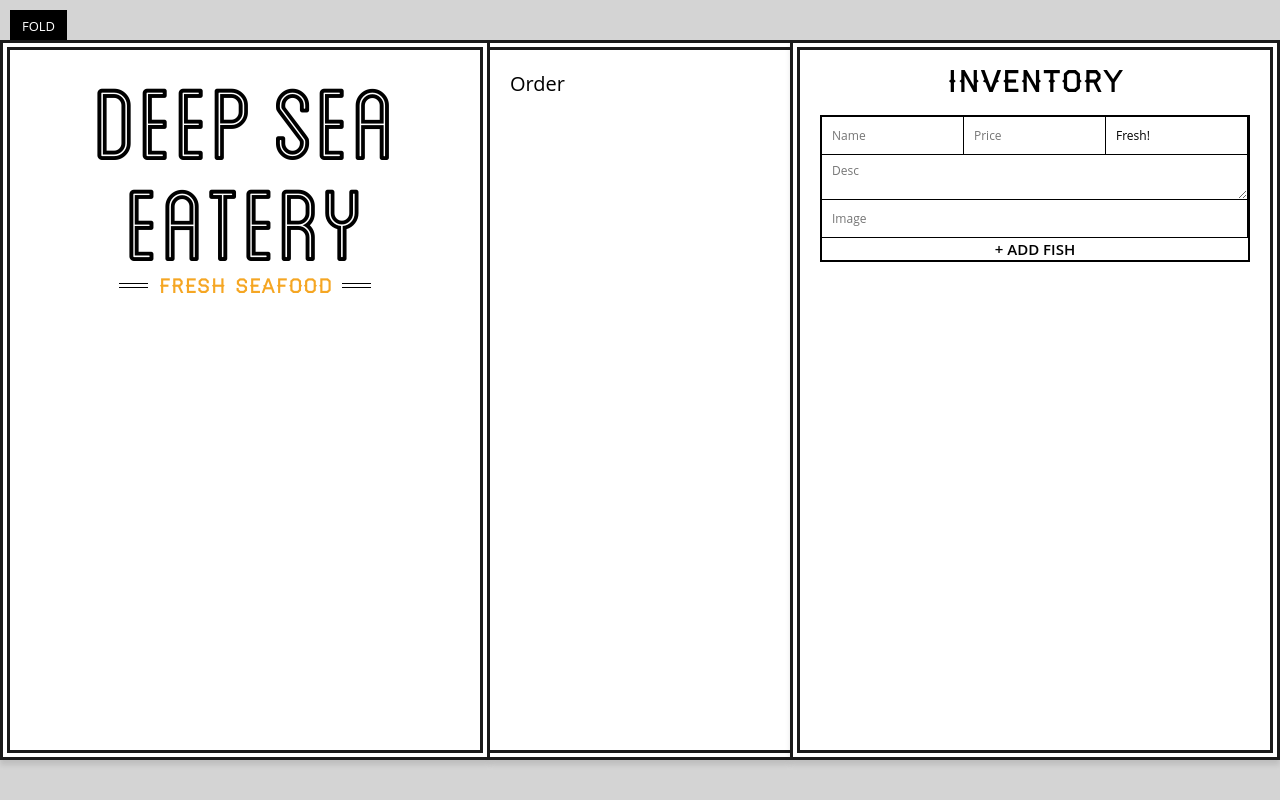
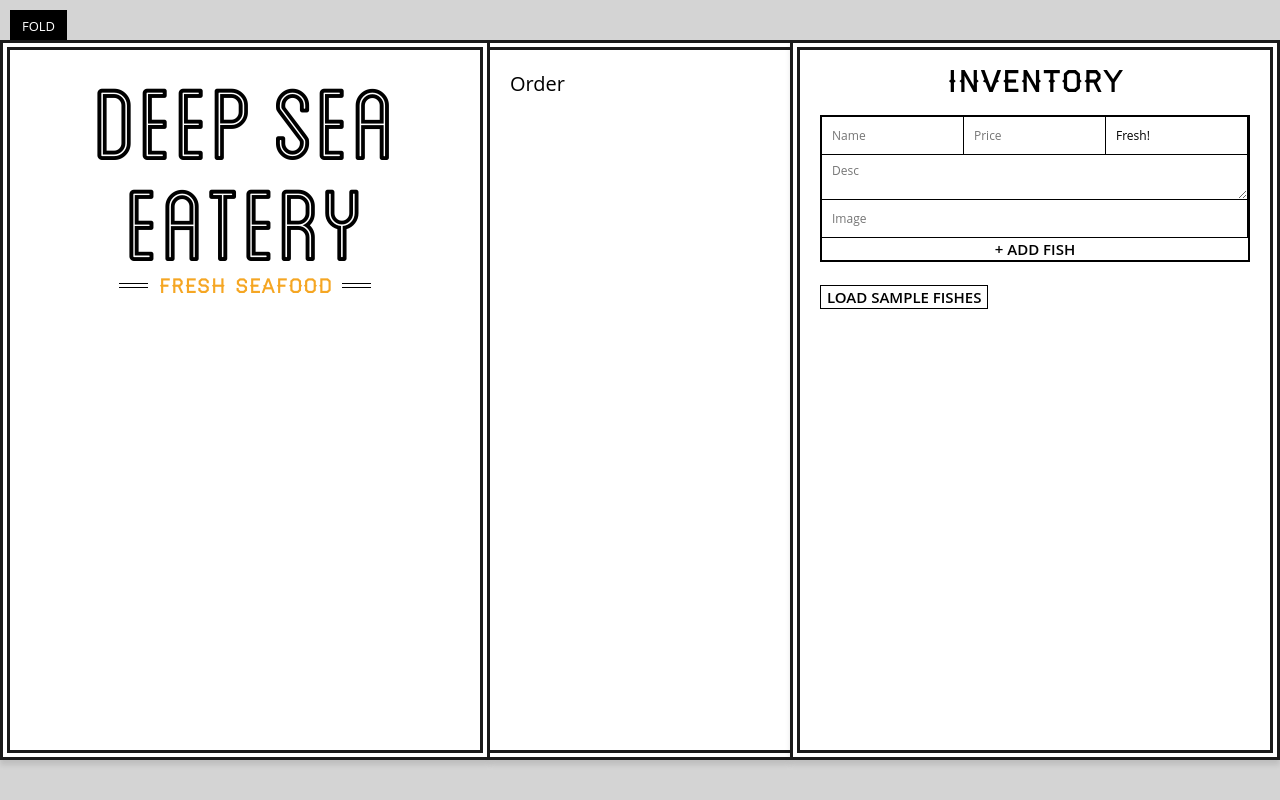
Before and after one commit to Pete-Sekesan/deep-sea-eatery, a React (Create React App) app: page /store/1 in a window 1280 px wide. Built offline with nearby package versions, Linux system fonts and the light colour scheme.

Commit message:
added loading of sample fishes for menu and inventory

```diff
--- a/src/components/App.js
+++ b/src/components/App.js
@@ -2,6 +2,7 @@ import React from 'react';
 import Header from './Header';
 import Inventory from './Inventory';
 import Order from './Order';
+import sampleFishes from '../sample-fishes';
 
 class App extends React.Component {
   state = {
@@ -20,6 +21,13 @@ class App extends React.Component {
       fishes,
     });
   };
+
+  loadSampleFishes = () => {
+    this.setState({
+      fishes: sampleFishes,
+    });
+  };
+
   render() {
     return (
       <div className='catch-of-the-day'>
@@ -27,7 +35,10 @@ class App extends React.Component {
           <Header tagline='Fresh Seafood ' />
         </div>
         <Order />
-        <Inventory addFish={this.addFish} />
+        <Inventory
+          addFish={this.addFish}
+          loadSampleFishes={this.loadSampleFishes}
+        />
       </div>
     );
   }
--- a/src/components/Inventory.js
+++ b/src/components/Inventory.js
@@ -8,6 +8,9 @@ class Inventory extends React.Component {
         <h2>Inventory</h2>
 
         <AddFish addFish={this.props.addFish} />
+        <button onClick={this.props.loadSampleFishes}>
+          Load Sample Fishes
+        </button>
       </div>
     );
   }
```
